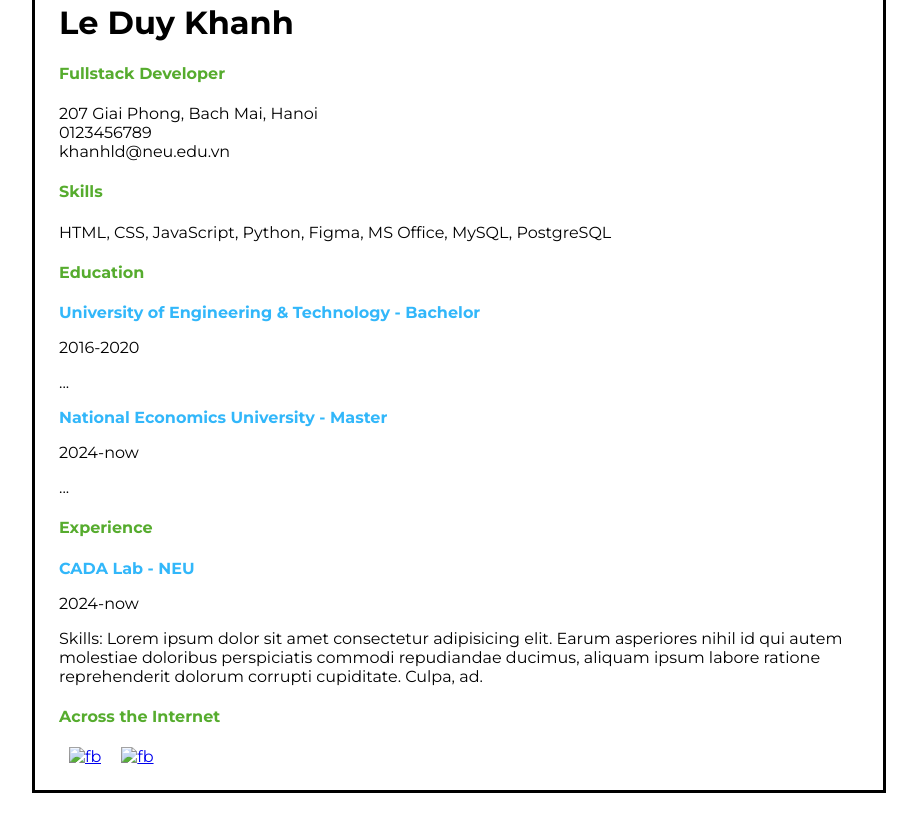
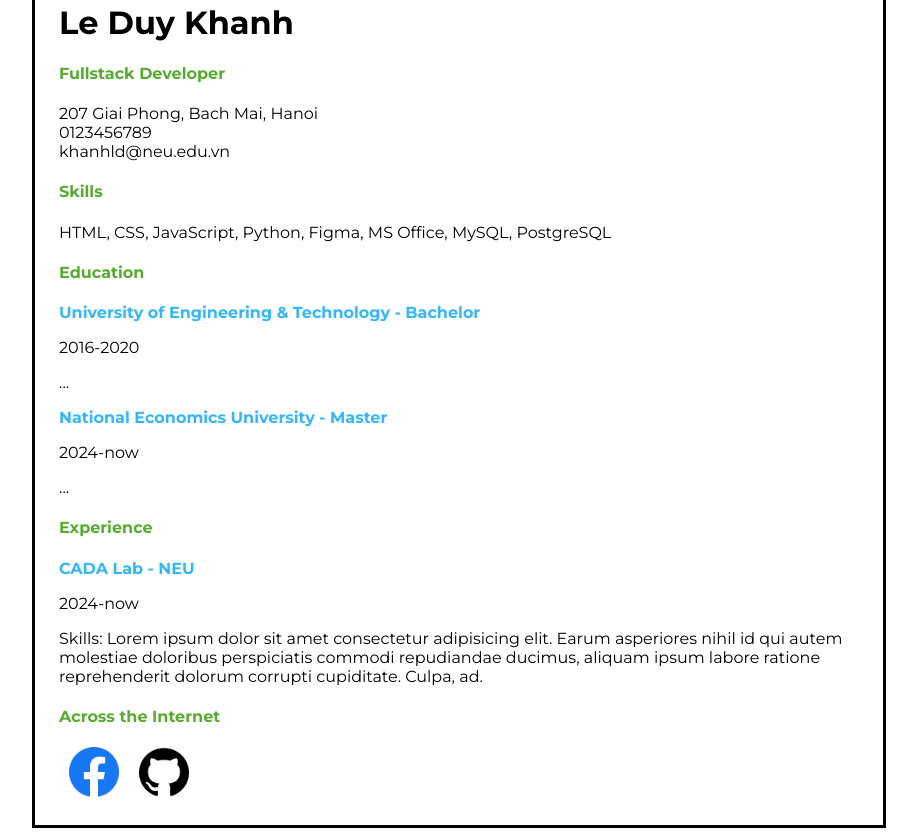
Before and after one commit to kelvin-lee098/mycv, a plain HTML site: page index.html in a window 1280 px wide. Shown: the part 257-1093 px from the top of the page, without its empty margins (181-1098 px from the left). Before the commit the page ends 1058 px from the top, so only its background shows below. Drawn offline with Linux system fonts and the light colour scheme; the site is published under a folder, as on GitHub Pages, so addresses that start at the root find nothing.

Commit message:
fix image src

```diff
--- a/index.html
+++ b/index.html
@@ -53,12 +53,12 @@
         <div id="social">
             <div>
                 <a title="fb" rel="noopener" target="_blank" href="https://facebook.com">
-                    <img class="social-icon" alt="fb" src="/public/images/facebook.png">
+                    <img class="social-icon" alt="fb" src="./public/images/facebook.png">
                 </a>
             </div>
             <div>
                 <a title="github" rel="noopener" target="_blank" href="https://github.com">
-                    <img class="social-icon" alt="fb" src="/public/images/github.png">
+                    <img class="social-icon" alt="fb" src="./public/images/github.png">
                 </a>
             </div>
         </div>
```
